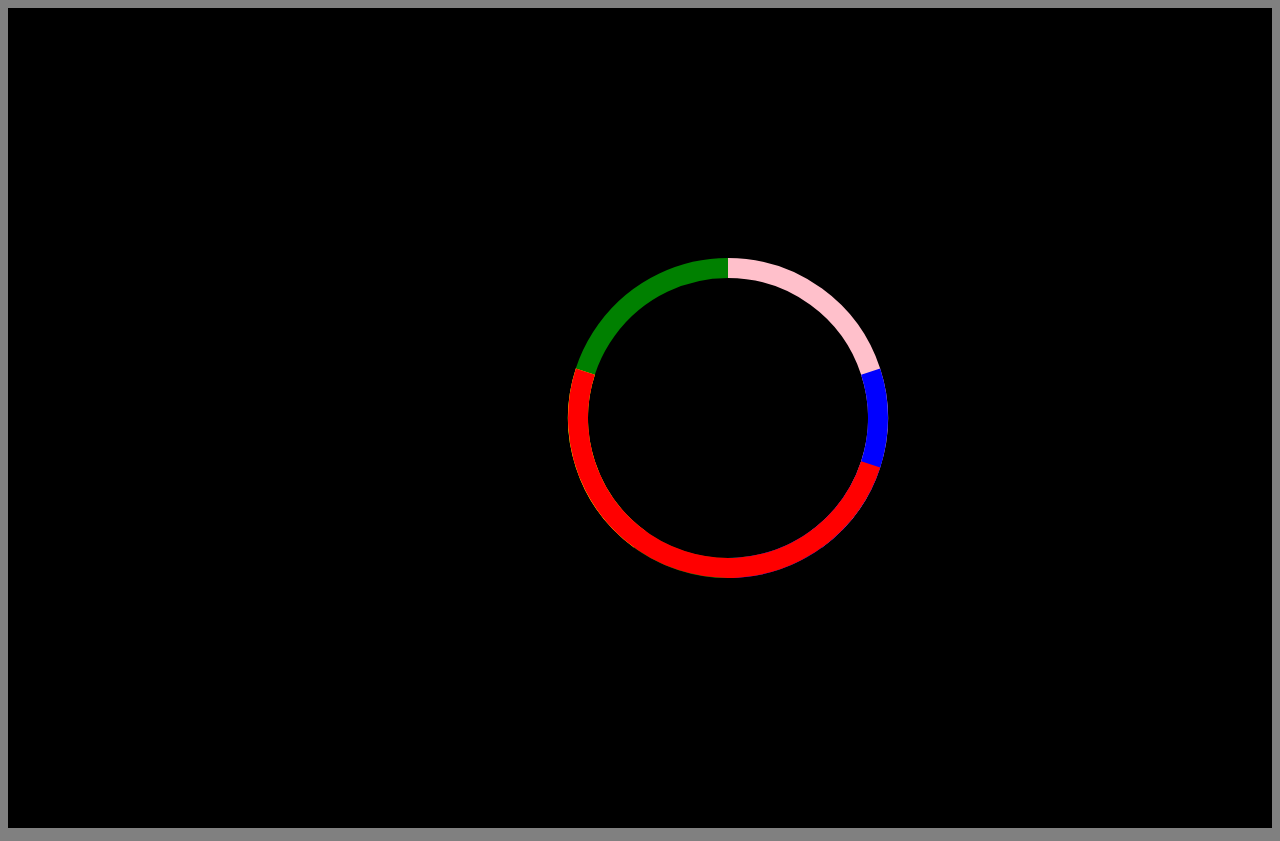
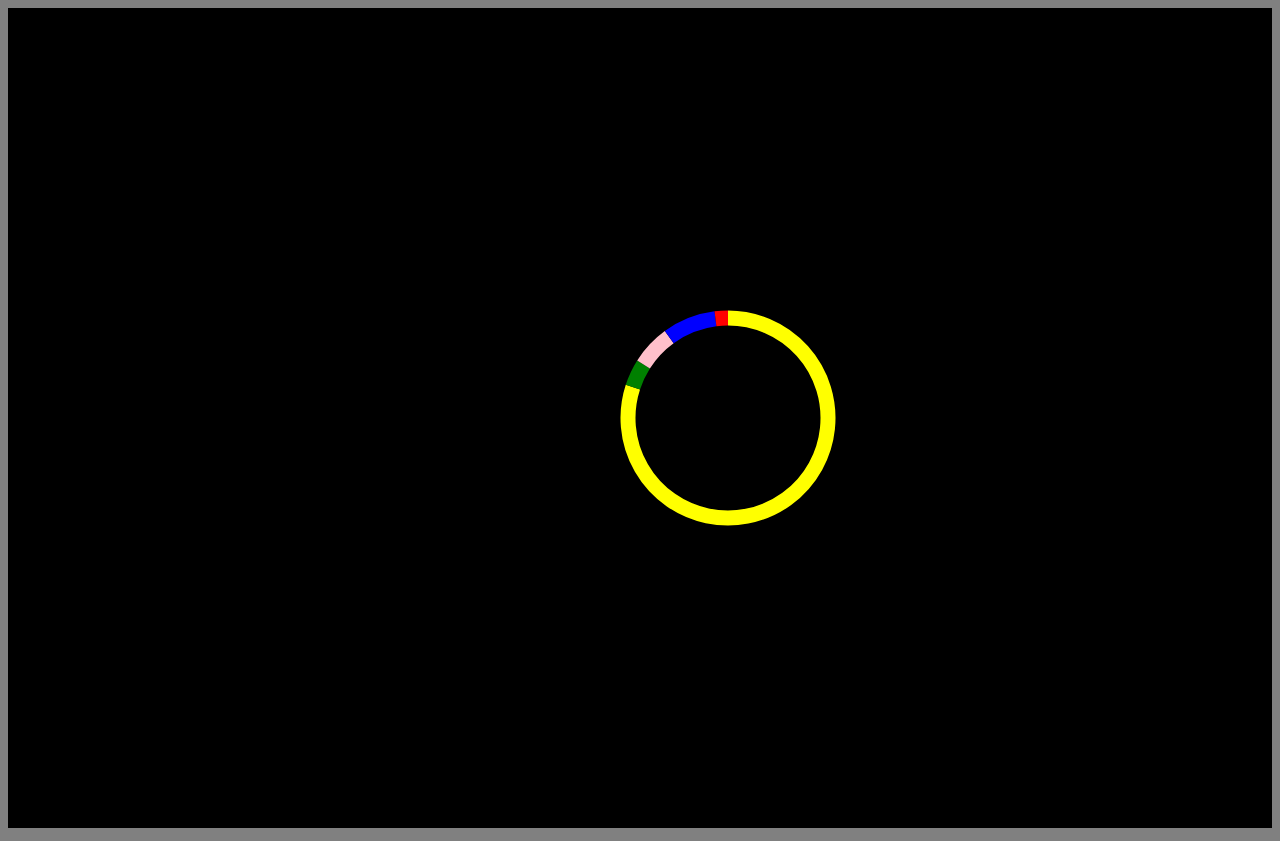
Before and after one commit to joshuaboekle/DataVisualization_PoliceShooting, a plain HTML site: page 02-startviz/index.html in a window 1280 px wide. Drawn offline with Linux system fonts and the light colour scheme.

Commit message:
added circle viz with snap.svg

```diff
--- a/02-startviz/index.html
+++ b/02-startviz/index.html
@@ -10,7 +10,7 @@
 <body>
 
   <svg width=1440 height=820 id="svgContainer">
-  <path id="arc1" fill="none" stroke="pink" stroke-width="20" />
+  <path id="arc1" fill="none" stroke="pink" stroke-width="25" />
   <path id="arc2" fill="none" stroke="green" stroke-width="20" />
   <path id="arc3" fill="none" stroke="yellow" stroke-width="20" />
   <path id="arc4" fill="none" stroke="blue" stroke-width="20" />
--- a/02-startviz/js/main.js
+++ b/02-startviz/js/main.js
@@ -10,12 +10,12 @@ init();
 
 function init() {
 
-  var testArray = [20, 30, 10, 15, 25];
+  var testArray = [200, 10, 15, 20, 5];
   //console.log(data);
   // victimsPerState();
   //drawFifaViz(testArray);
-  //drawEthnicity(testArray);
-  drawEthnicity2(testArray);
+  drawEthnicity(testArray);
+  //drawEthnicity2(testArray);
 
 }
 
@@ -32,19 +32,20 @@ function drawEthnicity2(array) {
     var sumArray = raceCounted.reduce(reducer);
     console.log(raceCounted[i], "von", sumArray);
 
-    var angle = map(raceCounted[i], 0, sumArray, 0, 360) * 2;
+    var angle = map(raceCounted[i], 0, sumArray, 0, 360);
     console.log("Grad:", angle);
 
     angles.push(angle);
   }
   console.log(angles);
   var spacing = 3;
+  console.log(angles[0] + spacing)
 
-  document.getElementById("arc1").setAttribute("d", describeArc(cx, cy, radius, 0, angles[0]));
+  document.getElementById("arc1").setAttribute("d", describeArc(cx, cy, radius, 0 + spacing, angles[0]));
   document.getElementById("arc2").setAttribute("d", describeArc(cx, cy, radius, angles[0], angles[0] + angles[1]));
-  document.getElementById("arc3").setAttribute("d", describeArc(cx, cy, radius, angles[1], angles[1] + angles[2]));
-  document.getElementById("arc4").setAttribute("d", describeArc(cx, cy, radius, angles[2], angles[2] + angles[3]));
-  document.getElementById("arc5").setAttribute("d", describeArc(cx, cy, radius, angles[3], angles[3] + angles[4]));
+  document.getElementById("arc3").setAttribute("d", describeArc(cx, cy, radius, angles[0] + angles[1], angles[0] + angles[1] + angles[2]));
+  document.getElementById("arc4").setAttribute("d", describeArc(cx, cy, radius, angles[0] + angles[1] + angles[2], angles[0] + angles[1] + angles[2] + angles[3]));
+  document.getElementById("arc5").setAttribute("d", describeArc(cx, cy, radius, angles[0] + angles[1] + angles[2] + angles[3], angles[0] + angles[1] + angles[2] + angles[3] + angles[4]));
 
 };
 
@@ -66,14 +67,21 @@ function drawEthnicity(array) {
 
     angles.push(angle);
   }
+
+
   console.log(angles);
-  var angle1 = 90;
-  var angle2 = 45;
-  var angle3 = 160;
+  var angle1 = angles[0];
+  var angle2 = angles[1];
+  var angle3 = angles[2];
+  var angle4 = angles[3];
+  var angle5 = angles[4];
+
 
   var radian1 = radians(angle1);
   var radian2 = radians(angle1 + angle2);
-  var radian3 = radians(angle1 + angle2 + angle3)
+  var radian3 = radians(angle1 + angle2 + angle3);
+  var radian4 = radians(angle1 + angle2 + angle3 + angle4);
+  var radian5 = radians(angle1 + angle2 + angle3 + angle4 + angle5);
 
   var radius = 100;
   var centerX = paperWidth / 2;
@@ -91,22 +99,40 @@ function drawEthnicity(array) {
   var endX3 = Math.sin(radian3) * radius + centerX;
   var endY3 = -Math.cos(radian3) * radius + centerY;
 
-  paper.path("M" + startX + "," + startY + "A" + radius + "," + radius + " 0 0 1 " + endX + "," + endY + "").attr({
+  var endX4 = Math.sin(radian4) * radius + centerX;
+  var endY4 = -Math.cos(radian4) * radius + centerY;
+
+  var endX5 = Math.sin(radian5) * radius + centerX;
+  var endY5 = -Math.cos(radian5) * radius + centerY;
+
+  var above180 = 0
+  if (radian1 > radians(180)) {
+    above180 = 1
+  }
+  paper.path("M" + startX + "," + startY + "A" + radius + "," + radius + " 0 " + above180 + " 1 " + endX + "," + endY + "").attr({
     stroke: "yellow",
-    strokeWidth: 10
+    strokeWidth: 15
   })
 
   paper.path("M" + endX + "," + endY + "A" + radius + "," + radius + " 0 0 1 " + endX2 + "," + endY2 + "").attr({
     stroke: "green",
-    strokeWidth: 10
+    strokeWidth: 15
   })
 
   paper.path("M" + endX2 + "," + endY2 + "A" + radius + "," + radius + " 0 0 1 " + endX3 + "," + endY3 + "").attr({
     stroke: "pink",
-    strokeWidth: 10
+    strokeWidth: 15
   })
 
+  paper.path("M" + endX3 + "," + endY3 + "A" + radius + "," + radius + " 0 0 1 " + endX4 + "," + endY4 + "").attr({
+    stroke: "blue",
+    strokeWidth: 15
+  })
 
+  paper.path("M" + endX4 + "," + endY4 + "A" + radius + "," + radius + " 0 0 1 " + endX5 + "," + endY5 + "").attr({
+    stroke: "red",
+    strokeWidth: 15
+  })
 }
 
 function drawFifaViz(array) {
```
